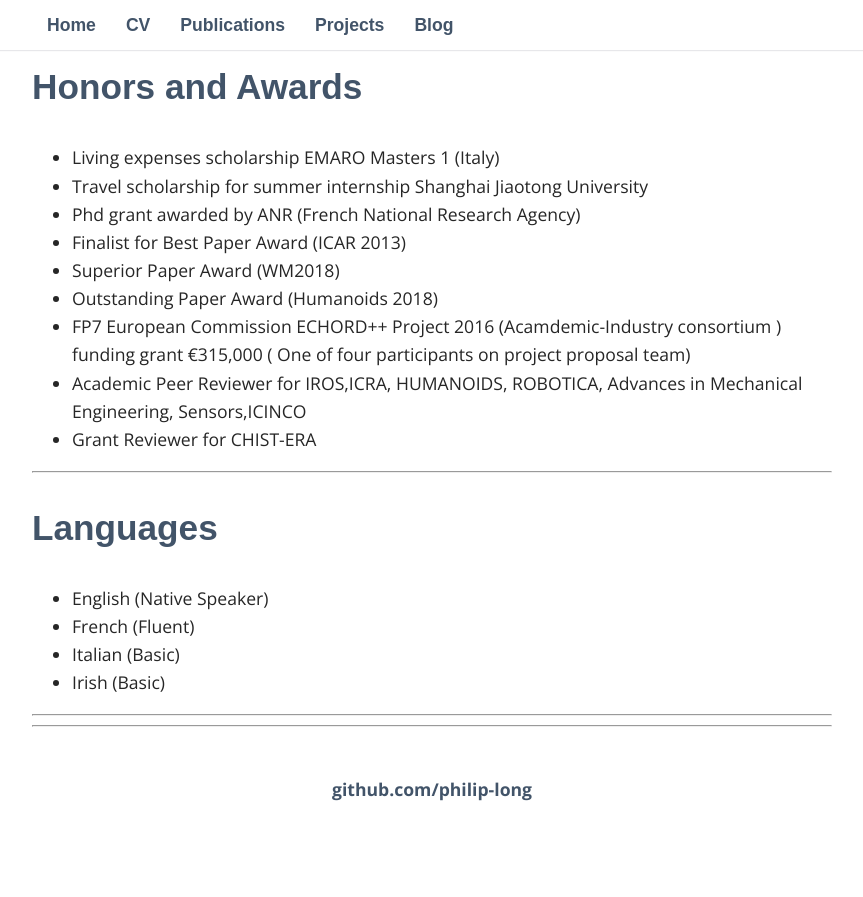
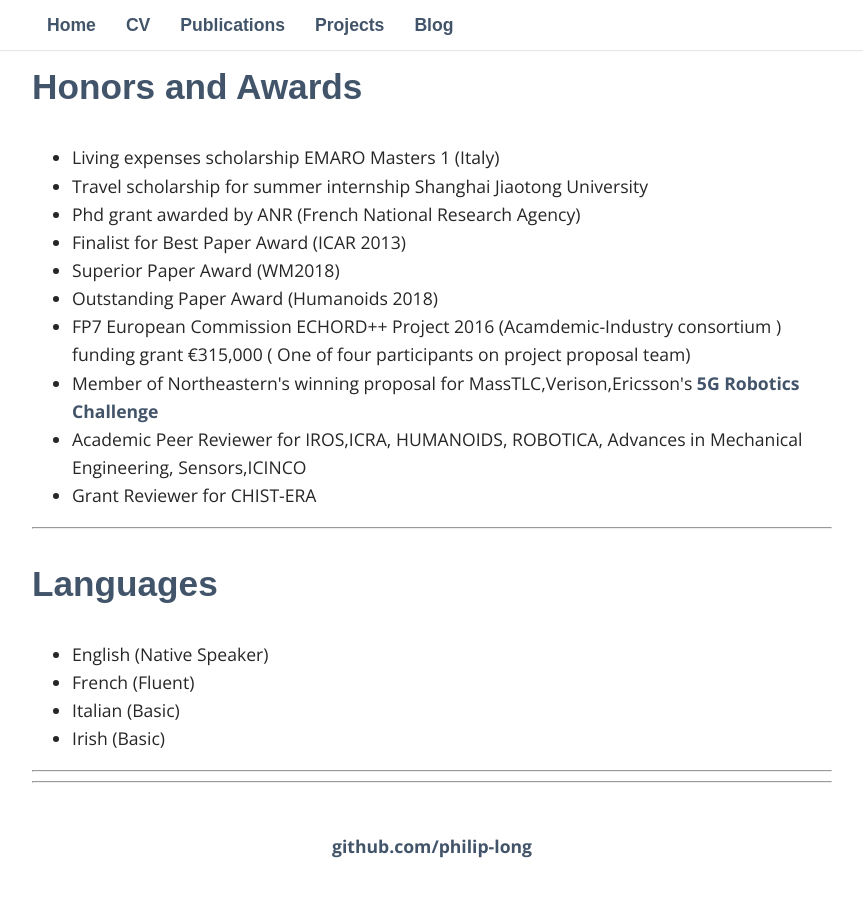
Before and after one commit to philip-long/philip-long.github.io, a Jekyll site: the page built from cv/index.html, in a window 1280 px wide and 900 px high, scrolled down 4183 px. Shown: the top 897 px of the window, without its empty margins (208-1071 px from the left). Built offline with Jekyll 4.4.1, drawn with Linux system fonts in a browser that asks for light colours; nearby versions of some CDN libraries; some web fonts are replaced; library files that are not in the unit come from our copies; before the commit the page ends 5027 px from its top, so only the background shows below that.

Commit message:
Update index.html

```diff
--- a/cv/index.html
+++ b/cv/index.html
@@ -290,14 +290,16 @@ RX-90, B&R Automation Studio </li>
                 <h2 class="col">Honors and Awards</h2>
                      <ul class="desc">
                          <li>    Living expenses scholarship EMARO Masters 1 (Italy)</li>
-                         <li>Travel scholarship for summer internship Shanghai Jiaotong University</li>
-                        <li>Phd grant awarded by ANR (French National Research Agency) </li>
-			     <li>Finalist for Best Paper Award (ICAR 2013)  </li>
-			     <li>Superior Paper Award (WM2018) </li>
-			     <li>Outstanding Paper Award (Humanoids 2018)</li>
-                        <li>FP7 European Commission ECHORD++ Project 2016 (Acamdemic-Industry consortium ) funding grant €315,000 ( One of four participants on project proposal team) </li>
+                         <li> Travel scholarship for summer internship Shanghai Jiaotong University</li>
+                        <li> Phd grant awarded by ANR (French National Research Agency) </li>
+			     <li> Finalist for Best Paper Award (ICAR 2013)  </li>
+			     <li> Superior Paper Award (WM2018) </li>
+			     <li> Outstanding Paper Award (Humanoids 2018)</li>
+                             <li> FP7 European Commission ECHORD++ Project 2016 (Acamdemic-Industry consortium ) funding grant €315,000 ( One of four participants on project proposal team) </li>
+			     <li> Member of Northeastern's winning proposal for MassTLC,Verison,Ericsson's  <a href="https://www.marketwatch.com/press-release/masstlc-verizon-ericsson-name-winners-in-5g-robotics-challenge-2019-02-04"> 5G Robotics Challenge</a> </li>
 			     <li> Academic Peer Reviewer for IROS,ICRA, HUMANOIDS, ROBOTICA, Advances in Mechanical Engineering, Sensors,ICINCO </li>
-	                     <li>Grant Reviewer for CHIST-ERA </li>
+	                     <li> Grant Reviewer for CHIST-ERA </li>
+
 
                     </ul>
 
```
